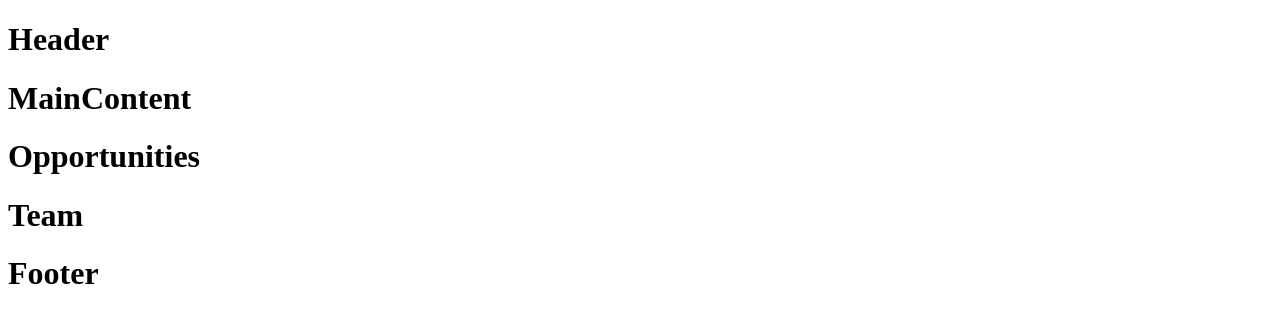
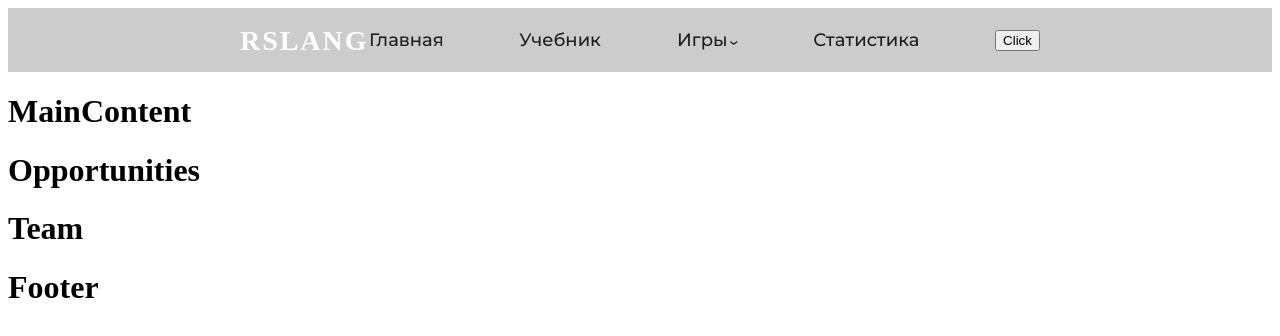
Before and after one commit to roman847/rslang, a React (Create React App) app: page / in a window 1280 px wide. Shown: the top 336 px of the page. Built offline with nearby package versions, Linux system fonts and the light colour scheme; the HTML template or start-up script is replaced by a standard one.

Commit message:
feat: add Header.tsx, header.module.scss (Fri Aug 19 11:39:31 RTZ 2022)

```diff
--- a/src/pages/main/components/header/Header.tsx
+++ b/src/pages/main/components/header/Header.tsx
@@ -1,9 +1,36 @@
+import {
+  AppBar,
+  FormControl,
+  InputLabel,
+  Link,
+  MenuItem,
+  Select,
+  Toolbar,
+  Typography,
+} from '@mui/material'
+import { Box } from '@mui/system'
 import React, { Component } from 'react'
+import classes from './header.module.scss'
+import SelectElement from '../select/Select'
 
 export function Header() {
   return (
-    <div className='App'>
-      <h1>Header</h1>
+    <div className={classes.container}>
+      <AppBar className={classes.header}>
+        <Toolbar className={classes.header__nav}>
+          <Box className={classes.logo}>
+            <Typography className={classes.logo__title}>RS</Typography>
+            <Typography className={classes.logo__title}>LANG</Typography>
+          </Box>
+          <Box className={classes.nav__list}>
+            <Link className={classes.list__link}>Главная</Link>
+            <Link className={classes.list__link}>Учебник</Link>
+            <SelectElement />
+            <Link className={classes.list__link}>Статистика</Link>
+            <button>Click</button>
+          </Box>
+        </Toolbar>
+      </AppBar>
     </div>
   )
 }
--- /dev/null
+++ b/src/pages/main/components/header/header.module.scss
@@ -0,0 +1,56 @@
+@import url('https://fonts.googleapis.com/css2?family=Montserrat:wght@500&display=swap');
+$color-gray: #ccc;
+@mixin font18px {
+  font-family: 'Montserrat';
+  font-style: normal;
+  font-weight: 500;
+  font-size: 18px;
+  line-height: 22px;
+  text-align: right;
+  color: #1d1d1d;
+  text-decoration: none;
+}
+
+.material-symbols-outlined {
+  font-variation-settings: 'FILL' 0, 'wght' 400, 'GRAD' 0, 'opsz' 48;
+}
+
+.container {
+  .header {
+    position: static;
+    width: 100%;
+    box-shadow: none;
+    background-color: $color-gray;
+
+    .header__nav {
+      display: flex;
+      justify-content: space-between;
+      width: 100vh;
+      margin: 0 auto;
+      background-color: $color-gray;
+      .logo {
+        width: 126px;
+        display: flex;
+        justify-content: space-between;
+
+        .logo__title {
+          font-family: 'Mulish';
+          font-style: normal;
+          font-weight: 700;
+          font-size: 28px;
+          line-height: 35px;
+          letter-spacing: 0.07em;
+        }
+      }
+      .nav__list {
+        display: flex;
+        justify-content: space-between;
+        align-items: center;
+        width: 671px;
+        .list__link {
+          @include font18px;
+        }
+      }
+    }
+  }
+}
--- /dev/null
+++ b/src/pages/main/components/select/Select.tsx
@@ -0,0 +1,17 @@
+import React, { Component } from 'react'
+import classes from './select.module.scss'
+
+const SelectElement = () => {
+  return (
+    <div className='App'>
+      {' '}
+      <div className={classes.games__list}>
+        <select name='pets' id='pet-select' className={classes.list__games}>
+          <option value=''>Игры</option>
+        </select>
+        <span className={classes.list__arrow}>&#8250;</span>
+      </div>
+    </div>
+  )
+}
+export default SelectElement
--- /dev/null
+++ b/src/pages/main/components/select/select.module.scss
@@ -0,0 +1,37 @@
+@mixin font18px {
+  font-family: 'Montserrat';
+  font-style: normal;
+  font-weight: 500;
+  font-size: 18px;
+  line-height: 22px;
+  text-align: right;
+  color: #1d1d1d;
+  text-decoration: none;
+}
+
+.games__list {
+  width: 61px;
+  display: flex;
+  justify-content: space-between;
+  cursor: pointer;
+  .list__games {
+    position: relative;
+    border: none;
+    padding: 0;
+    appearance: none;
+    background: none;
+    @include font18px;
+    cursor: pointer;
+    &:focus {
+      border: none;
+      outline: none;
+    }
+  }
+  .list__arrow {
+    display: block;
+    height: auto;
+    @include font18px();
+    transform: rotate(90deg);
+    margin-top: 5px;
+  }
+}
```
